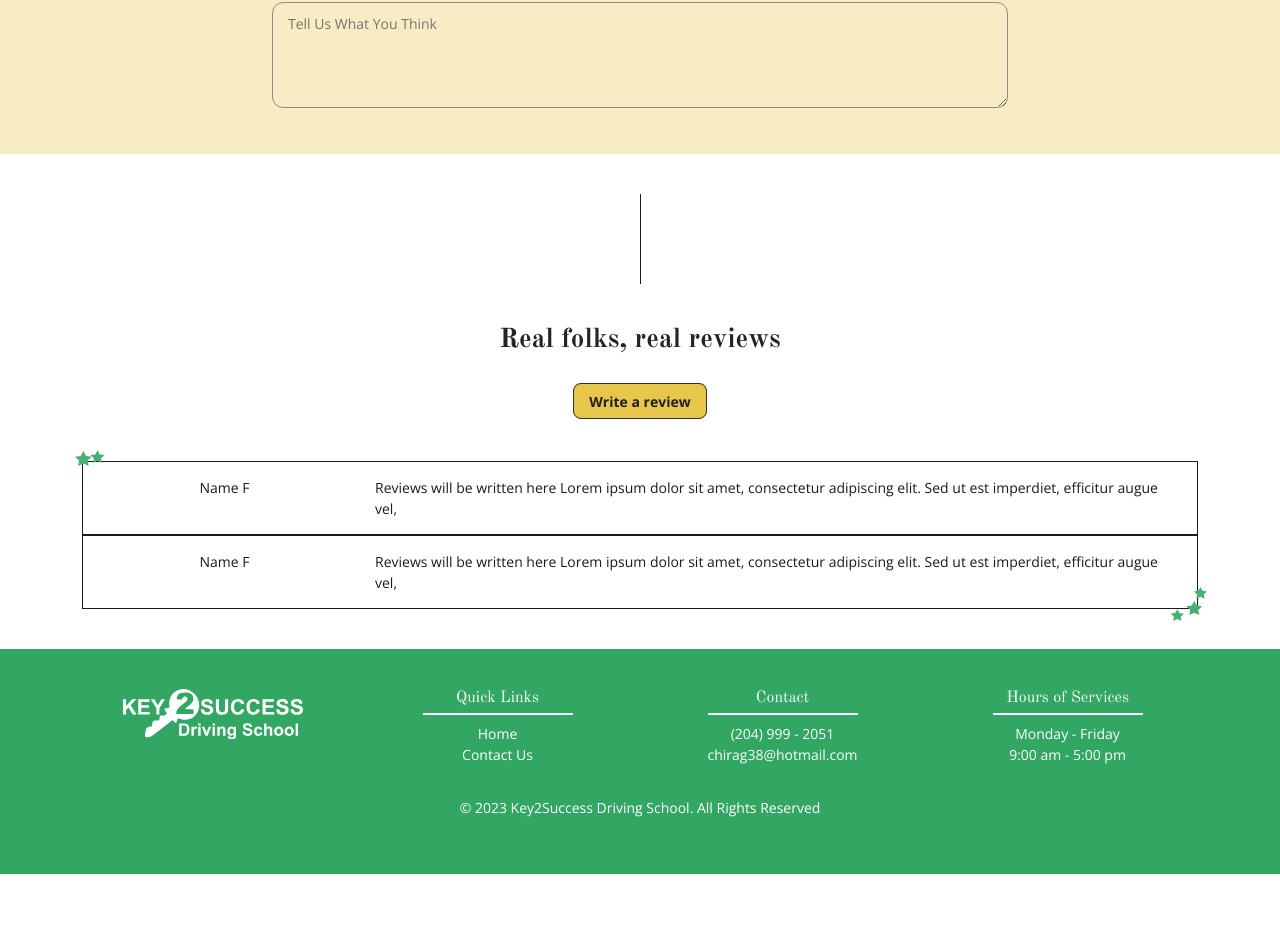
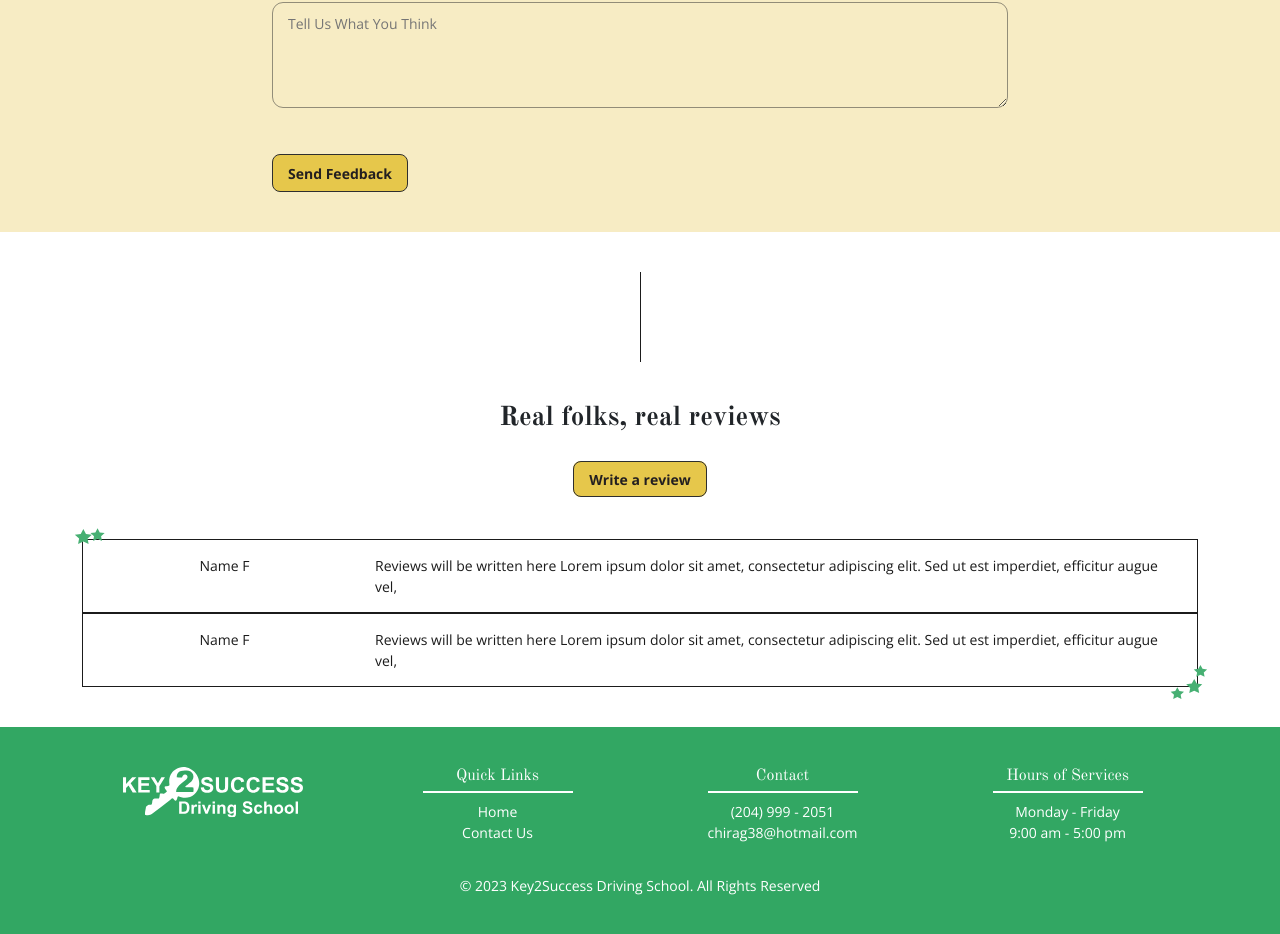
Before and after one commit to AnnHo01/key2success_driving, a Next.js app: page /review in a window 1280 px wide. Shown: the part 1036-1970 px from the top of the page. Before the commit the page ends 1910 px from the top, so only its background shows below. Built offline with nearby package versions, Linux system fonts and the light colour scheme.

Commit message:
Commit before reclone

```diff
--- a/src/app/review/page.js
+++ b/src/app/review/page.js
@@ -74,6 +74,9 @@ function Home() {
                   <label for='fname'>Your Experience</label>
                   <textarea id='experience' name='experience' rows={4} placeholder='Tell Us What You Think'></textarea>
                 </Col>
+                <Col xs={12} lg={8}>
+                  <button type="submit" className='call_btn'>Send Feedback</button>
+                </Col>
               </Row>
             </Container>
           </form>
```
